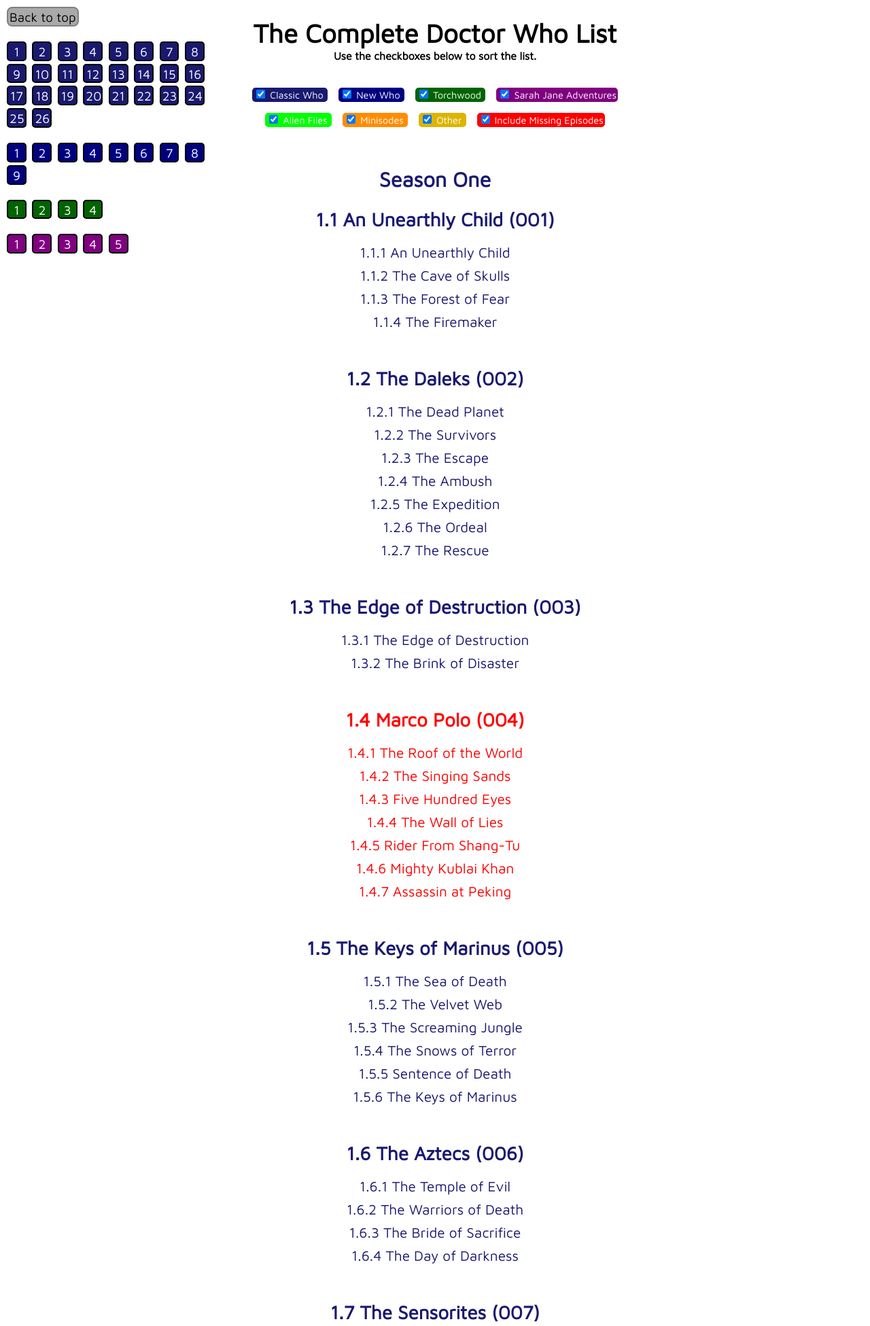
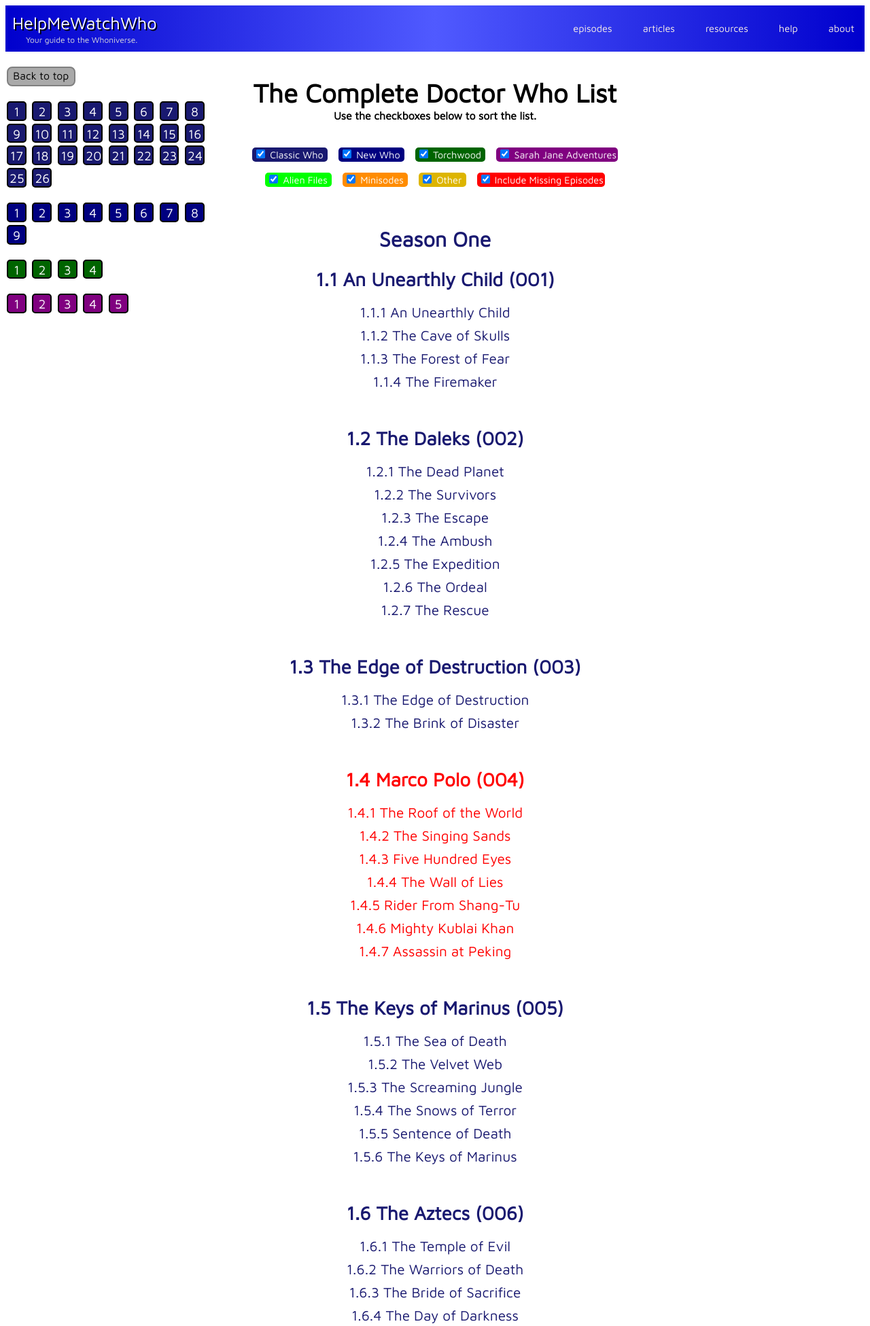
Before and after one commit to TheFirstQuestion/HelpMeWatchWho, a PHP site: page / in a window 1280 px wide. Shown: the top 1951 px of the page at 68% size. Run offline with PHP 8.4, Linux system fonts and the light colour scheme.

Commit message:
create header.php

```diff
--- a/episodes style.css
+++ b/episodes style.css
@@ -81,7 +81,7 @@
 	width: 33%;
 	display: block;
 	position: fixed;
-	top: 0px;
+	top: 50px;
 	right: 0px;
 	text-align: right;
 	height: 100%;
--- a/episodes.php
+++ b/episodes.php
@@ -33,9 +33,10 @@
 	<script language="JavaScript"; src="boxes sort.js"></script>
 	<title><?php echo $season; ?>: <?php echo strip_tags($title); ?></title>
 </head>
+
+<?php include("header.php"); ?>
+
 <body onLoad="sortEpisodes();">
-
-<a href="index.html">BACK</a>
 
 <div id="left">
 	<h1><?php echo $season; ?><?php if ($type == 1) { echo "/" . $season2; } ?>: <?php echo $title; ?></h1>
--- /dev/null
+++ b/header style.css
@@ -0,0 +1,47 @@
+body {
+	font-family: 'Maven Pro', sans-serif;
+}
+
+#theWholeHeadingBlock {
+	margin: 0px;
+	position: relative;
+	background: rgba(0, 0, 255, 0.2); /* For browsers that do not support gradients */
+  	background: linear-gradient(to right, mediumblue, rgb(80, 90, 255), mediumblue);
+  	margin-bottom: 20px;
+}
+
+#logoBlockHeadingItem {
+	display: inline-block;
+	margin: 10px;
+}
+
+#phraseHeadingItem {
+	color: gainsboro;
+	margin-left: 20px;
+	font-size: calc(3px + .7vw);
+}
+
+#nameHeadingItem {
+	color: white;
+	text-shadow: 2px 2px black;
+	font-size: calc(3px + 1.75vw);
+}
+
+#rightHeadingItem {
+	vertical-align: center;
+	position: absolute;
+	right: 10px;
+	top: 30%;
+}
+
+#rightHeadingItem a {
+	margin-left: 40px;
+	text-decoration: none;
+	color: linen;
+	font-size: calc(3px + .9vw);
+}
+
+#rightHeadingItem a:hover {
+	font-weight: bold;
+	text-decoration: underline;
+}
--- /dev/null
+++ b/header.php
@@ -0,0 +1,20 @@
+<!DOCTYPE html>
+<html>
+<head>
+	<link type="text/css" rel="stylesheet" href="header style.css">
+	<link href="http://fonts.googleapis.com/css?family=Josefin+Sans:600|Maven+Pro" rel="stylesheet" type="text/css">
+</head>
+
+<div id="asdfgghjkl">
+<div id="theWholeHeadingBlock">
+	<div id="logoBlockHeadingItem">
+		<span id="nameHeadingItem">HelpMeWatchWho</span>
+		<br>
+		<span id="phraseHeadingItem">Your guide to the Whoniverse.</span>
+	</div>
+
+	<span id="rightHeadingItem"><a href="index.php">episodes</a><a href="#">articles</a><a href="#">resources</a><a href="#">help</a><a href="#">about</a></span>
+
+
+</div>
+</div>
--- a/helper.php
+++ b/helper.php
@@ -58,7 +58,7 @@
 
 function right() {
 	include_once("simple_html_dom.php");
-	$target_url = "index.html";
+	$target_url = "index.php";
 	$html = new simple_html_dom();
 	$html->load_file($target_url);
 	foreach($html->find('div[id]') as $element) {
--- a/index.html
+++ b/index.php
@@ -1,7 +1,7 @@
 <!DOCTYPE html>
 <html>
 
-
+<?php include("header.php"); ?>
 
 <head>
 	<title>The Complete Doctor Who List</title>
@@ -11,9 +11,11 @@
 </head>
 <body onLoad="startup(); actuallyScroll();">
 
+
+
 <div id="left">
 
-<a href="#top" id="btt">Back&nbsp;to&nbsp;top</a>
+<a href="#" id="btt">Back&nbsp;to&nbsp;top</a>
 <br><br>
 <a href="#CW1" class="CWselect">1</a>
 <a href="#CW2" class="CWselect">2</a>
@@ -2219,7 +2221,7 @@
 
 <a class="NW AF" href="episodes.php?episodeID=291&seasonID=29">3.10.1 A Ghost Story for Christmas</a><br>
 </div>
-</div>
+
 
 
 <div id ="28">
@@ -2458,7 +2460,7 @@
 
 <a class="NW other" href="episodes.php?episodeID=191&seasonID=21">4.16.1 Dreamland</a><br>
 </div>
-</div>
+
 
 
 <a name="TW3" class="jumper"></a>
@@ -2602,7 +2604,7 @@
 
 <a class="NW M" href="episodes.php?episodeID=143&seasonID=14">5.X.3 Time</a><br>
 </div>
-</div>
+
 
 
 <div id ="13">
--- a/who list style new.css
+++ b/who list style new.css
@@ -3,8 +3,6 @@
 body {
 	background-color: white;
 	font-family: "Maven Pro", serif;
-	text-shadow: 2px 2px solid black;
-	text-align: center;
 }
 
 a {
@@ -316,8 +314,8 @@
 	background-color: darkgray;
 	padding: 2px;
 	/*height: 18px !important;*/
-	width: calc(8px + 7vw) !important;
-	/*font-size: 16px !important;*/
+	width: calc(3px + 7vw) !important;
+	font-size: calc(3px + 1vw) !important;
 	color: black !important;
 }
 
```
